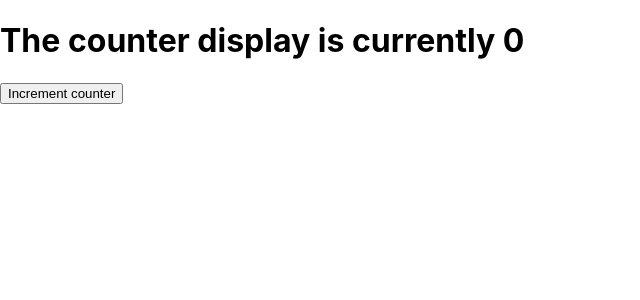
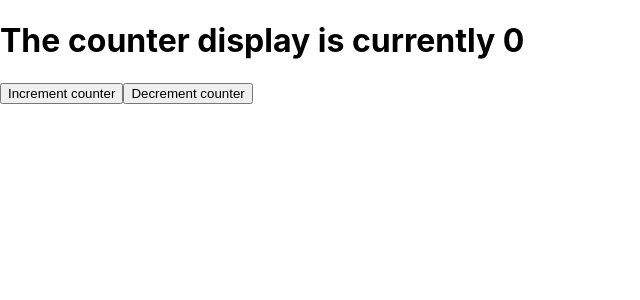
Before and after one commit to amandena/click-counter, a React app: page / in a window 1280 px wide. Shown: the top 300 px of the page, without its empty margins (0-640 px from the left). Built offline with nearby package versions, Linux system fonts and the light colour scheme.

Commit message:
wrote tests and code to decrement counter

```diff
--- a/src/App.js
+++ b/src/App.js
@@ -10,10 +10,16 @@ function App() {
         The counter display is currently <span data-test='count'>{count}</span>
       </h1>
       <button
-      data-test='increment-button'
-      onClick={() => setCount(count+1)}
+        data-test='increment-button'
+        onClick={() => setCount(count+1)}
       >
         Increment counter
+      </button>
+      <button
+        data-test='decrement-button'
+        onClick={() => setCount(count-1)}
+      >
+        Decrement counter
       </button>
     </div>
   )
```
Also changed, not shown: 1 other file (tests, documents, lock files or other folders).
